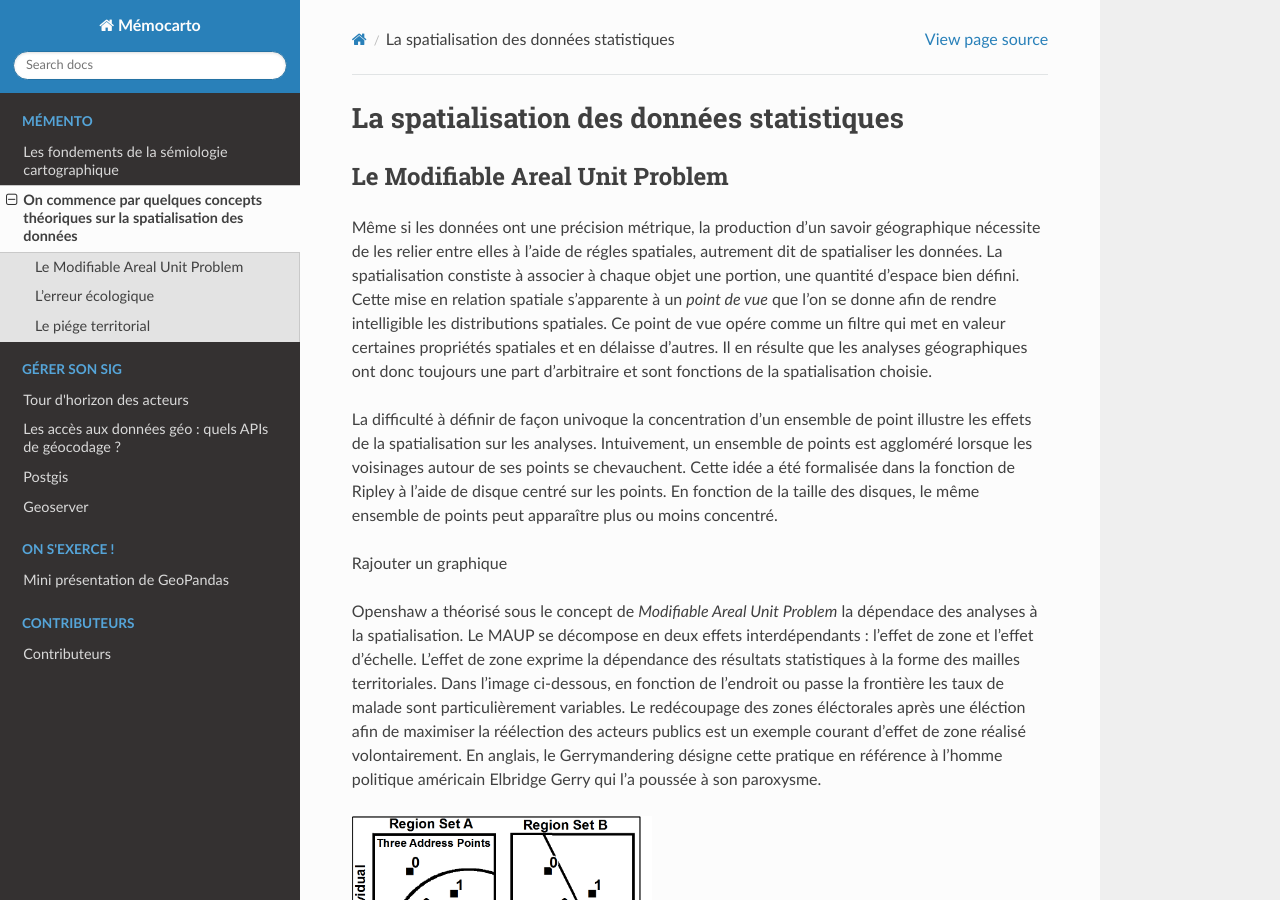
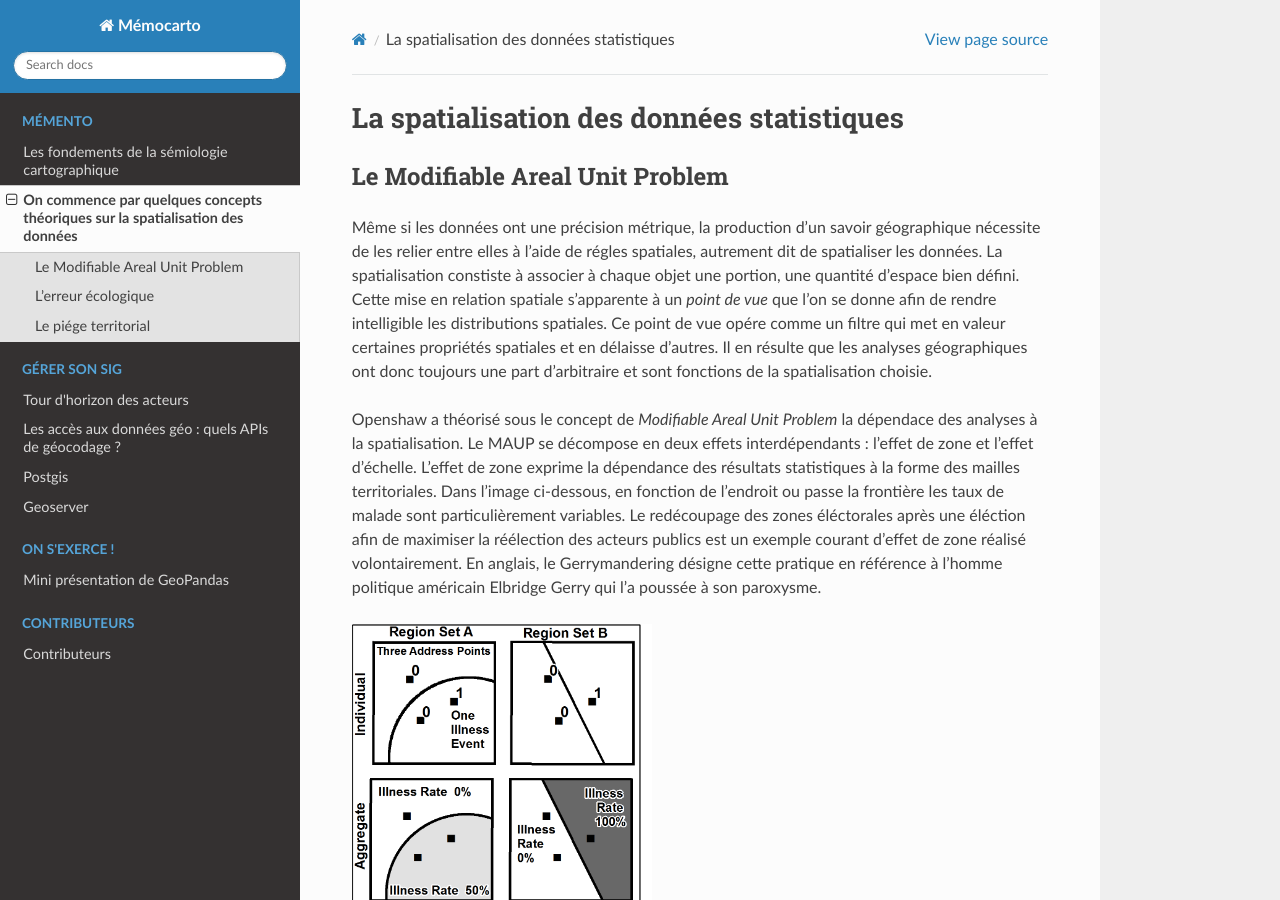
Before and after one commit to JulieDjidji/memocarto, a Sphinx documentation site: the page built from doc/source/concepts.rst, in a window 1280 px wide and 900 px high. Built offline with Sphinx 7.4.7 and the Read the Docs theme 2.0.0, drawn with Linux system fonts in a browser that asks for light colours; pages that are not in the unit, such as notebooks, are missing from menus.

Commit message:
Update concepts.rst

```diff
--- a/doc/source/concepts.rst
+++ b/doc/source/concepts.rst
@@ -6,9 +6,7 @@ Le Modifiable Areal Unit Problem
 
 Même si les données ont une précision métrique, la production d'un savoir géographique nécessite de les relier entre elles à l'aide de régles spatiales, autrement dit de spatialiser les données. La spatialisation constiste à associer à chaque objet une portion, une quantité d'espace bien défini. Cette mise en relation spatiale s'apparente à un *point de vue* que l'on se donne afin de rendre intelligible les distributions spatiales. Ce point de vue opére comme un filtre qui met en valeur certaines propriétés spatiales et en délaisse d'autres. Il en résulte que les analyses géographiques ont donc toujours une part d'arbitraire et sont fonctions de la spatialisation choisie.
 
-La difficulté à définir de façon univoque la concentration d'un ensemble de point illustre les effets de la spatialisation sur les analyses. Intuivement, un ensemble de points est aggloméré lorsque les voisinages autour de ses points se chevauchent. Cette idée a été formalisée dans la fonction de Ripley à l'aide de disque centré sur les points. En fonction de la taille des disques, le même ensemble de points peut apparaître plus ou moins concentré.
-
-Rajouter un graphique
+.. La difficulté à définir de façon univoque la concentration d'un ensemble de points illustre les effets de la spatialisation sur les analyses. Intuivement, un ensemble de points est aggloméré lorsque les voisinages autour de ses points se chevauchent. Cette idée a été formalisée dans la fonction de Ripley à l'aide de disque centré sur les points. En fonction de la taille des disques, le même ensemble de points peut apparaître plus ou moins concentré.
 
 Openshaw a théorisé sous le concept de *Modifiable Areal Unit Problem* la dépendace des analyses à la spatialisation. Le MAUP se décompose en deux effets interdépendants : l’effet de zone et l’effet d’échelle. L'effet de zone exprime la dépendance des résultats statistiques à la forme des mailles territoriales. Dans l'image ci-dessous, en fonction de l'endroit ou passe la frontière les taux de malade sont particulièrement variables. Le redécoupage des zones éléctorales après une éléction afin de maximiser la réélection des acteurs publics est un exemple courant d'effet de zone réalisé volontairement. En anglais, le Gerrymandering désigne cette pratique en référence à l'homme politique américain Elbridge Gerry qui l'a poussée à son paroxysme.
 
```
